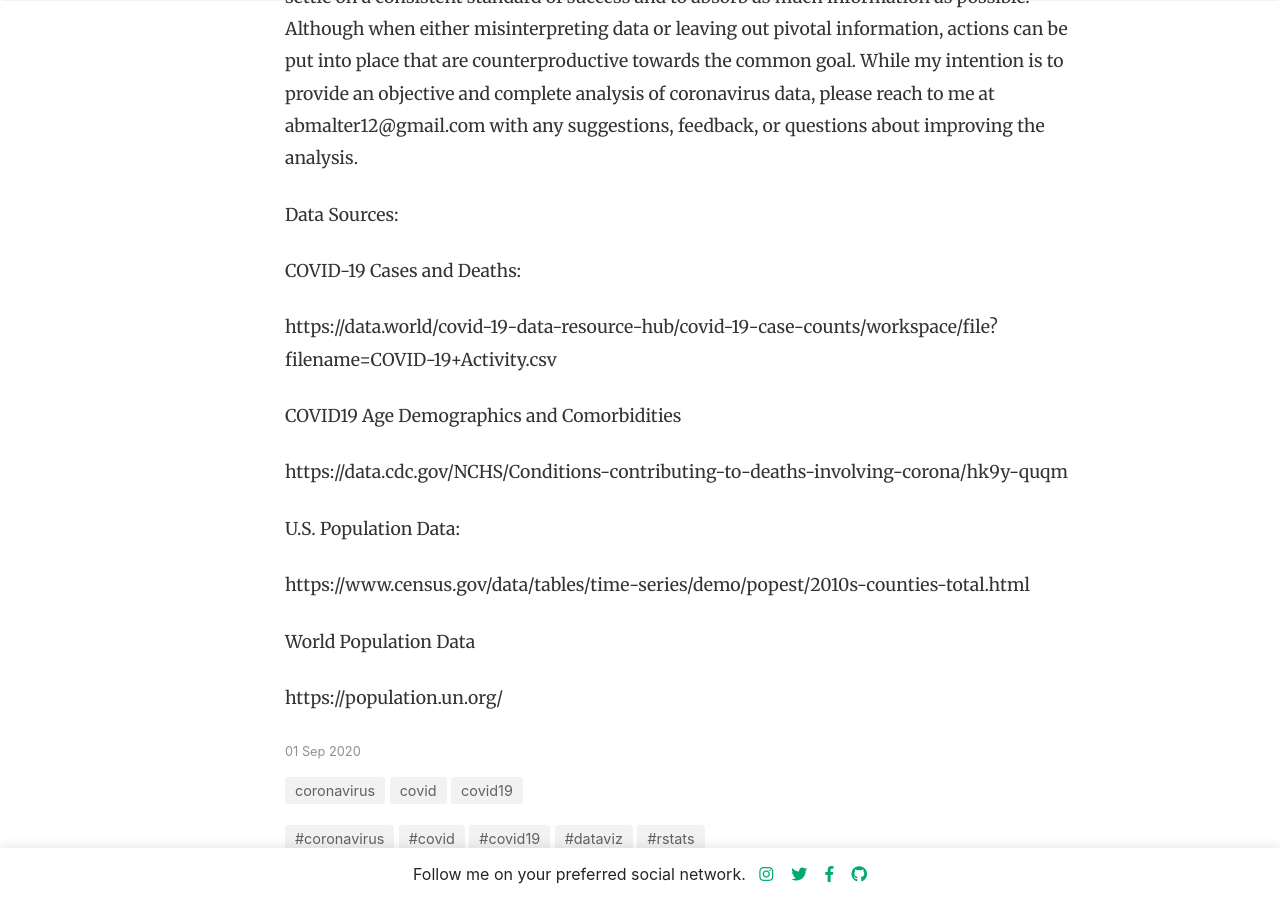
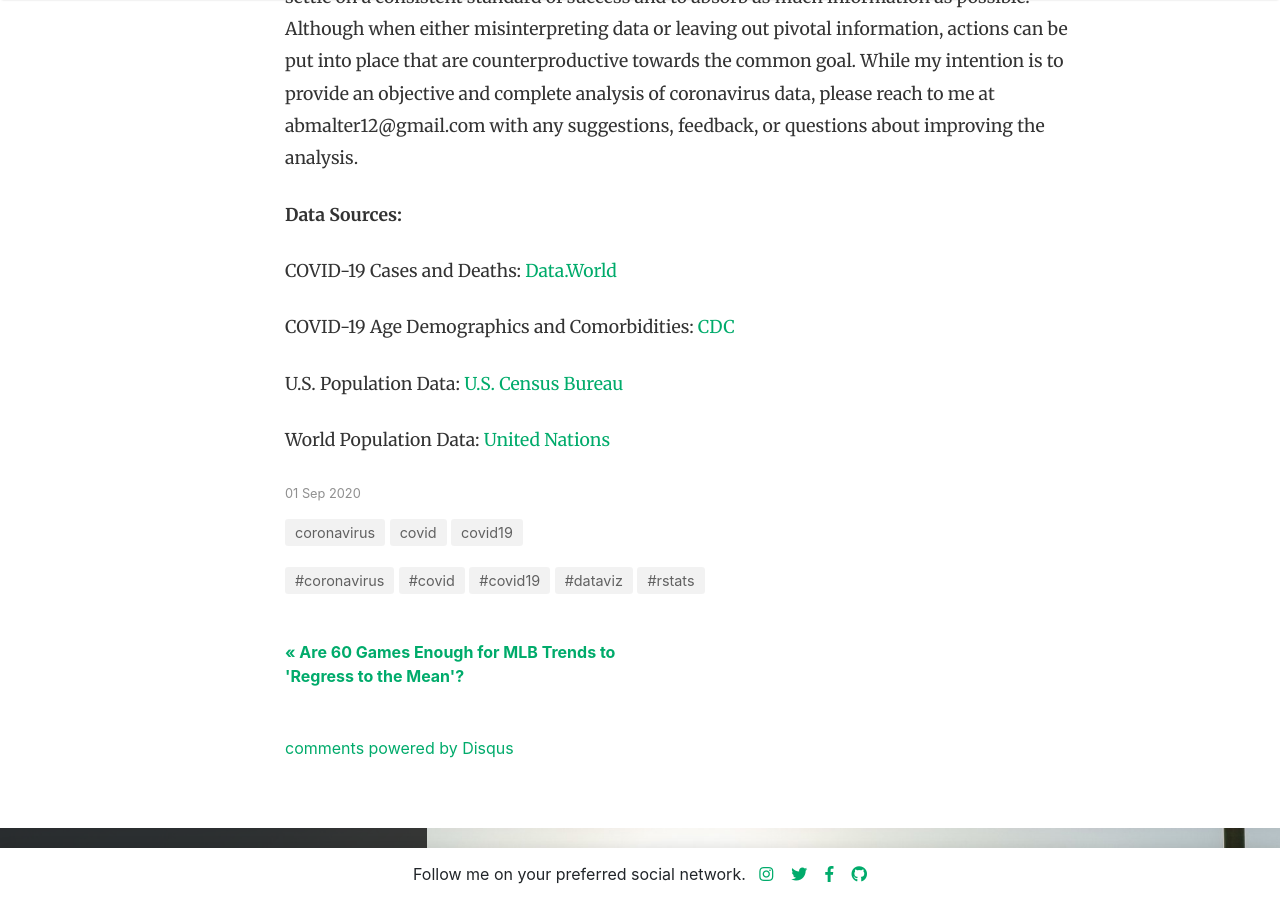
Before and after one commit to malteranalytics/malteranalytics.github.io, a Jekyll site: the page built from _posts/2020-09-01-covid.md, in a window 1280 px wide and 900 px high, scrolled down 15332 px. Built offline with Jekyll 4.4.1, drawn with Linux system fonts in a browser that asks for light colours; nearby versions of some CDN libraries; comment, search, counter and statistics services are not loaded.

Commit message:
Update 2020-09-01-covid.md

```diff
--- a/_posts/2020-09-01-covid.md
+++ b/_posts/2020-09-01-covid.md
@@ -209,21 +209,16 @@ To assess the relationship that the virus has among cities within a state, the f
 Each city, state, country, and continent has been impacted by and dealt with COVID-19 in different ways.  The data that's been collected is an extremely powerful tool to use when drawing conclusions related to COVID-19 and when making decisions on how to best mitigate the virus moving forward.  In order to make the best use of all available data, it's important to settle on a consistent standard of success and to absorb as much information as possible.  Although when either misinterpreting data or leaving out pivotal information, actions can be put into place that are counterproductive towards the common goal.   While my intention is to provide an objective and complete analysis of coronavirus data, please reach to me at abmalter12@gmail.com with any suggestions, feedback, or questions about improving the analysis.
 
 
-Data Sources:
+**Data Sources:**
 
-COVID-19 Cases and Deaths:
-
-https://data.world/covid-19-data-resource-hub/covid-19-case-counts/workspace/file?filename=COVID-19+Activity.csv
+COVID-19 Cases and Deaths: [Data.World](https://data.world/covid-19-data-resource-hub/covid-19-case-counts/workspace/file?filename=COVID-19+Activity.csv){:target="_blank"}
 
 
-COVID19 Age Demographics and Comorbidities
 
-https://data.cdc.gov/NCHS/Conditions-contributing-to-deaths-involving-corona/hk9y-quqm
+COVID-19 Age Demographics and Comorbidities: [CDC](https://data.cdc.gov/NCHS/Conditions-contributing-to-deaths-involving-corona/hk9y-quqm){:target="_blank"}
 
-U.S. Population Data:
 
-https://www.census.gov/data/tables/time-series/demo/popest/2010s-counties-total.html
+U.S. Population Data: [U.S. Census Bureau](https://www.census.gov/data/tables/time-series/demo/popest/2010s-counties-total.html){:target="_blank"}
 
-World Population Data
 
-https://population.un.org/
+World Population Data: [United Nations](https://population.un.org/){:target="_blank"}
```
